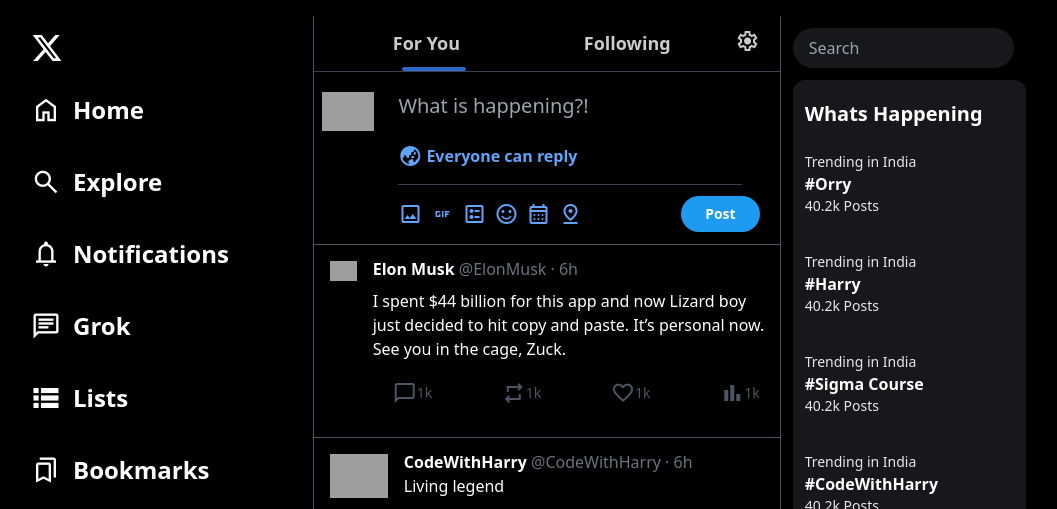
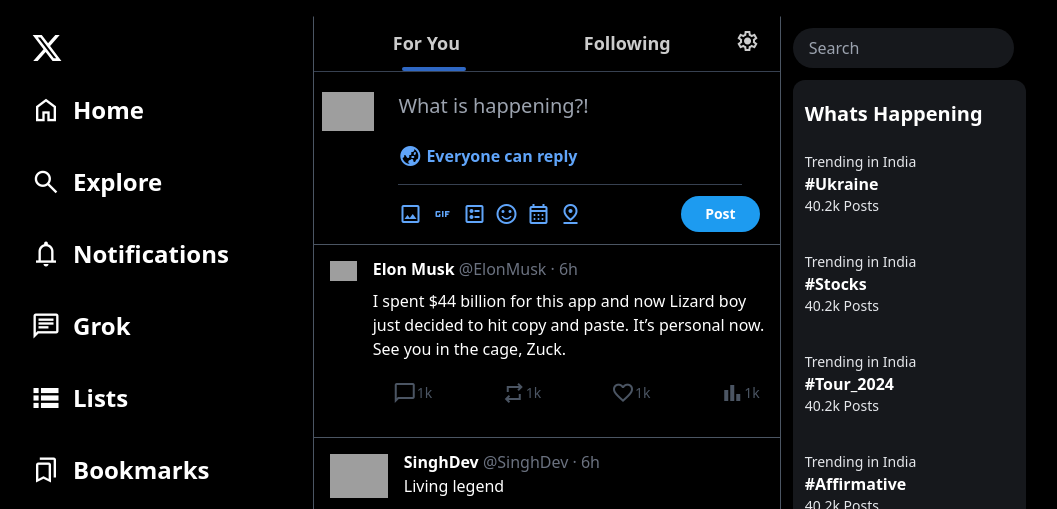
Before and after one commit to singhshivam-dev/Twitter-UI-Tailwind, a website: page index.html in a window 1280 px wide. Shown: the top 509 px of the page, without its empty margins (33-1090 px from the left). Drawn offline with nearby package versions, Linux system fonts and the light colour scheme; grey boxes are pictures that could not be loaded.

Commit message:
Update index.html

```diff
--- a/index.html
+++ b/index.html
@@ -97,7 +97,7 @@
                         class="item p-3 items-center gap-5 justify-end mx-5 flex   hover:bg-gray-800 cursor-pointer rounded-full w-fit">
 
                         <div class="p1"><img class="w-12 h-12"
-                                src="https://i.pinimg.com/736x/64/d2/51/64d251e8d1a9dc544cefe64b51b6b4c3.jpg"
+                                src="https://w7.pngwing.com/pngs/429/250/png-transparent-graphic-design-poster-illustration-round-cloud-decoration-pattern-photography-cloud-logo.png"
                                 alt="vercel"></div>
                         <div class="p2 ">
                             <div>Singh Dev</div>
@@ -129,7 +129,7 @@
             <div class="whatishapp flex gap-4 my-3">
                 <div class="img m-2 w-16">
 
-                    <img src="https://i.pinimg.com/736x/64/d2/51/64d251e8d1a9dc544cefe64b51b6b4c3.jpg" alt="">
+                    <img src="https://w7.pngwing.com/pngs/429/250/png-transparent-graphic-design-poster-illustration-round-cloud-decoration-pattern-photography-cloud-logo.png" alt="">
                 </div>
                 <div class="w-full">
                     <input class="w-full h-7 my-2 text-xl bg-black outline-none text-white" type="text"
@@ -227,12 +227,12 @@
                     <div class="flex">
                         <div class="image m-4">
                             <img class="w-16"
-                                src="https://i.pinimg.com/736x/64/d2/51/64d251e8d1a9dc544cefe64b51b6b4c3.jpg"
+                                src="https://w7.pngwing.com/pngs/429/250/png-transparent-graphic-design-poster-illustration-round-cloud-decoration-pattern-photography-cloud-logo.png"
                                 alt="">
                         </div>
                         <div class="content my-3">
-                            <span class="font-bold hover:underline cursor-pointer text-white">CodeWithHarry</span> <span
-                                class="text-gray-500">@CodeWithHarry · 6h </span>
+                            <span class="font-bold hover:underline cursor-pointer text-white">SinghDev</span> <span
+                                class="text-gray-500">@SinghDev · 6h </span>
                             <div>Living legend</div>
                             <div class="postimg m-4 ml-0">
                                 <img class="rounded-xl"
@@ -320,7 +320,7 @@
                     <div class="flex">
                         <div class="image m-4">
                             <img class="w-16"
-                                src="https://i.pinimg.com/736x/64/d2/51/64d251e8d1a9dc544cefe64b51b6b4c3.jpg"
+                                src="https://w7.pngwing.com/pngs/429/250/png-transparent-graphic-design-poster-illustration-round-cloud-decoration-pattern-photography-cloud-logo.png"
                                 alt="">
                         </div>
                         <div class="content my-3">
@@ -374,25 +374,25 @@
                 <h1 class="text-xl font-bold px-3">Whats Happening</h1>
                 <div class="item p-3 hover:bg-gray-800 cursor-pointer px-3">
                     <div class="text-sm text-gray-200">Trending in India</div>
-                    <div class="font-bold">#Orry</div>
+                    <div class="font-bold">#Ukraine</div>
                     <div class="text-sm text-gray-200">40.2k Posts</div>
                 </div>
 
                 <div class="item p-3 hover:bg-gray-800 cursor-pointer px-3">
                     <div class="text-sm text-gray-200">Trending in India</div>
-                    <div class="font-bold">#Harry</div>
+                    <div class="font-bold">#Stocks</div>
                     <div class="text-sm text-gray-200">40.2k Posts</div>
                 </div>
 
                 <div class="item p-3 hover:bg-gray-800 cursor-pointer px-3">
                     <div class="text-sm text-gray-200">Trending in India</div>
-                    <div class="font-bold">#Sigma Course</div>
+                    <div class="font-bold">#Tour_2024</div>
                     <div class="text-sm text-gray-200">40.2k Posts</div>
                 </div>
 
                 <div class="item p-3 hover:bg-gray-800 cursor-pointer px-3">
                     <div class="text-sm text-gray-200">Trending in India</div>
-                    <div class="font-bold">#CodeWithHarry</div>
+                    <div class="font-bold">#Affirmative</div>
                     <div class="text-sm text-gray-200">40.2k Posts</div>
                 </div>
             </div>
```
